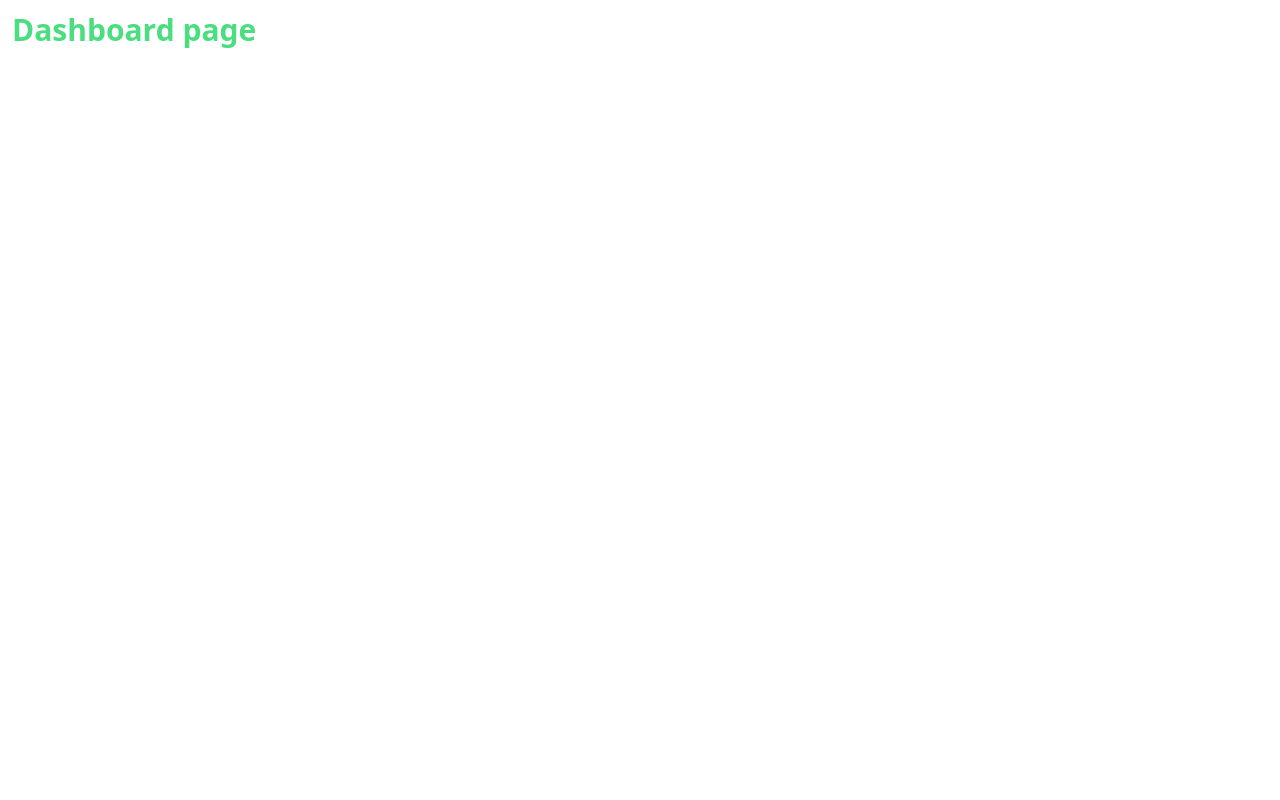
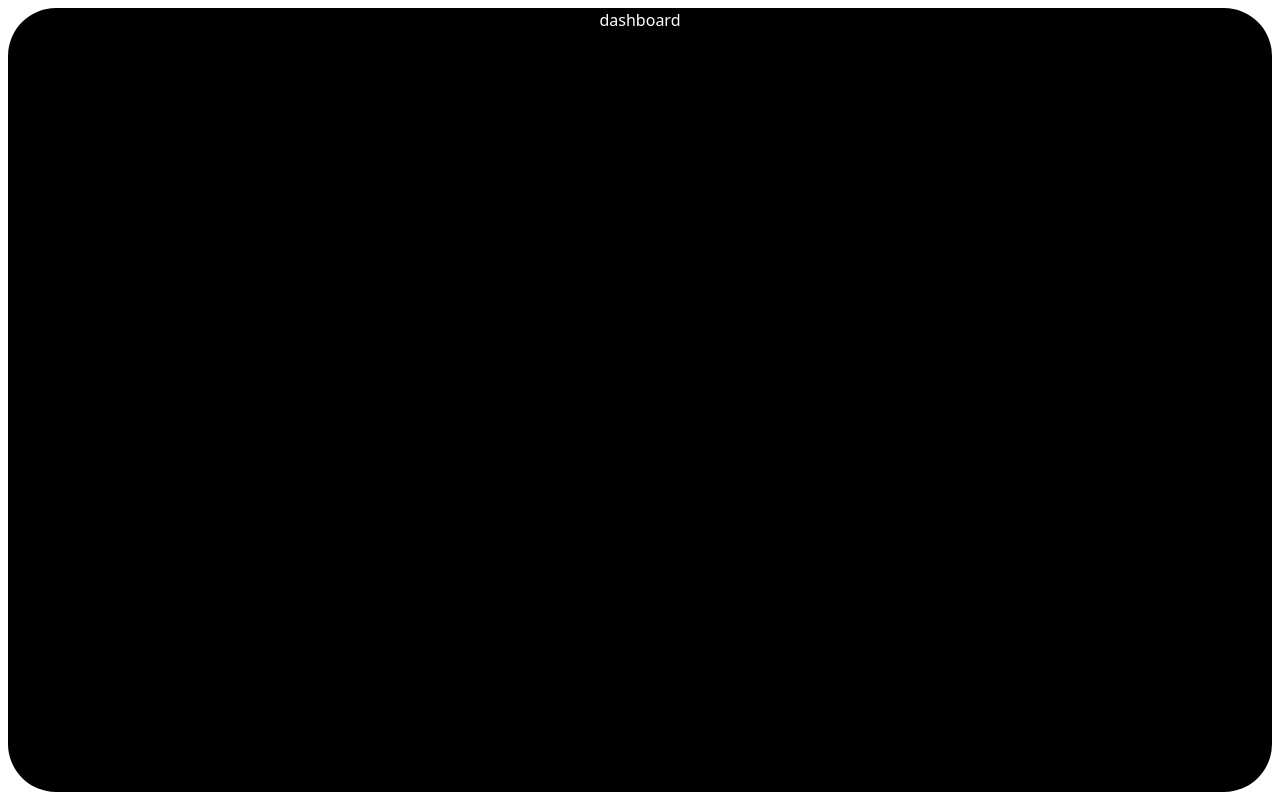
Before and after one commit to Mathav495/DocChain-Redesign, a Svelte app in the folder client/: page /dash in a window 1280 px wide. Built offline with nearby package versions, Linux system fonts and the light colour scheme.

Commit message:
dashboard created

```diff
--- a/client/src/pages/Dashboard.svelte
+++ b/client/src/pages/Dashboard.svelte
@@ -1 +1,11 @@
-<h1 class="text-3xl font-bold p-3 text-green-400">Dashboard page</h1>
+<div class="h-screen w-screen p-2">
+  <div class="bg-black round text-white text-center h-full w-full">
+    dashboard
+  </div>
+</div>
+
+<style>
+.round {
+  border-radius: 3rem;
+}
+</style>
```
